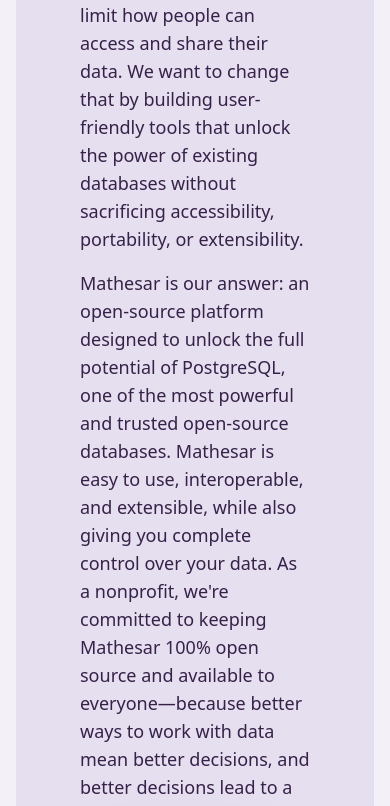
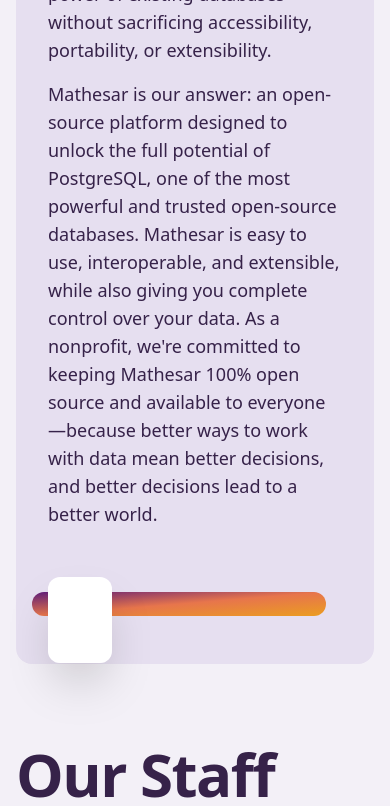
Before and after one commit to mathesar-foundation/mathesar-website, a SvelteKit app: page /about in a window 390 px wide. Shown: the part 1156-1962 px from the top of the page. Built offline with nearby package versions, Linux system fonts and the light colour scheme; no server answers.

Commit message:
fix responsiveness of About page layout and image padding

```diff
--- a/src/routes/about/+page.svelte
+++ b/src/routes/about/+page.svelte
@@ -132,7 +132,7 @@
 
     <div class="z-20 relative max-w-7xl mx-auto px-4 sm:px-6 lg:px-8 pb-24">
       <div
-        class="bg-stormy-100 relative px-16 rounded-2xl z-10 mb-20 py-16 -mt-96"
+        class="bg-stormy-100 relative px-8 lg:px-16 rounded-2xl z-10 mb-20 py-8 lg:py-16 -mt-96"
       >
         <div class="grid md:grid-cols-8 gap-20">
           <div class="md:col-span-5 flex items-center">
@@ -179,7 +179,7 @@
                 <enhanced:img
                   src="/src/assets/illustrations/mathesar-foundation.png"
                   alt="Mathesar Foundation"
-                  class="relative w-full rounded-xl shadow-2xl bg-white p-24"
+                  class="relative w-full rounded-xl shadow-2xl bg-white p-8 sm:p-16 lg:p-24"
                 />
               </div>
             </div>
```
